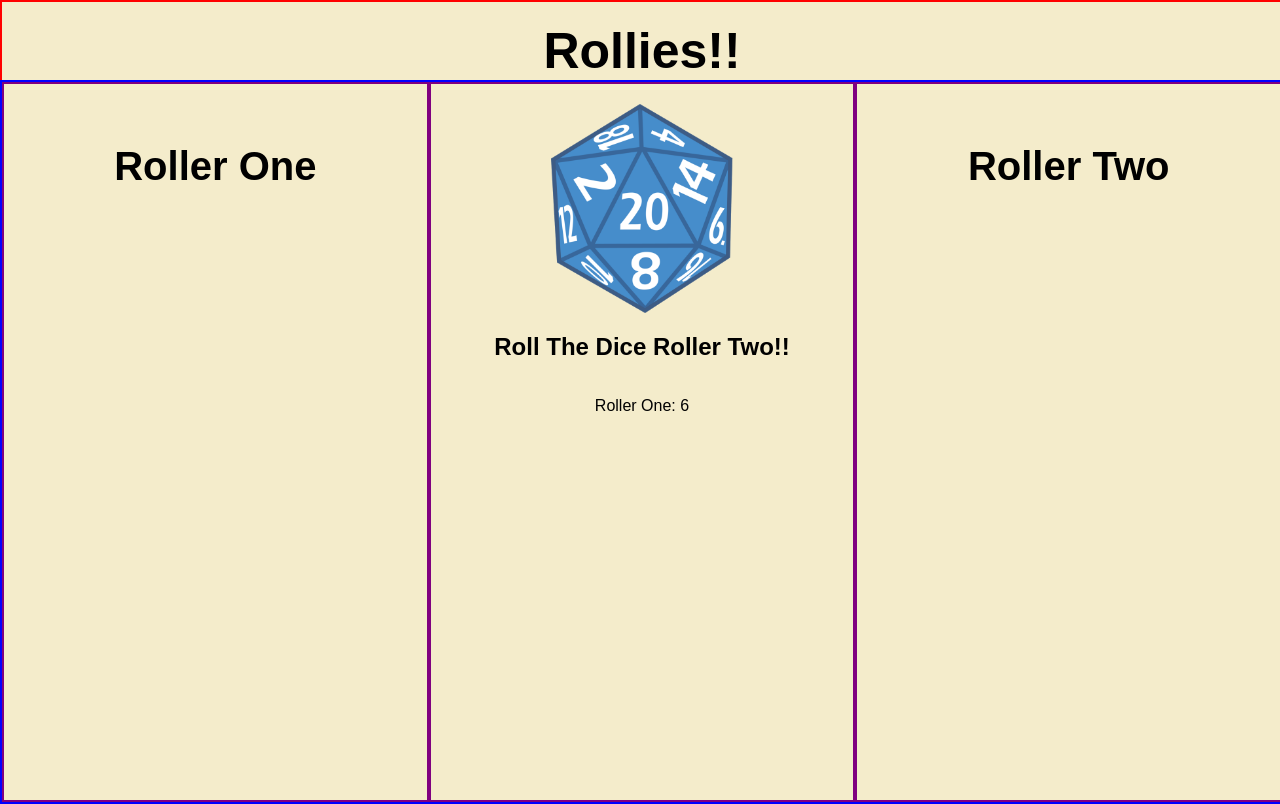
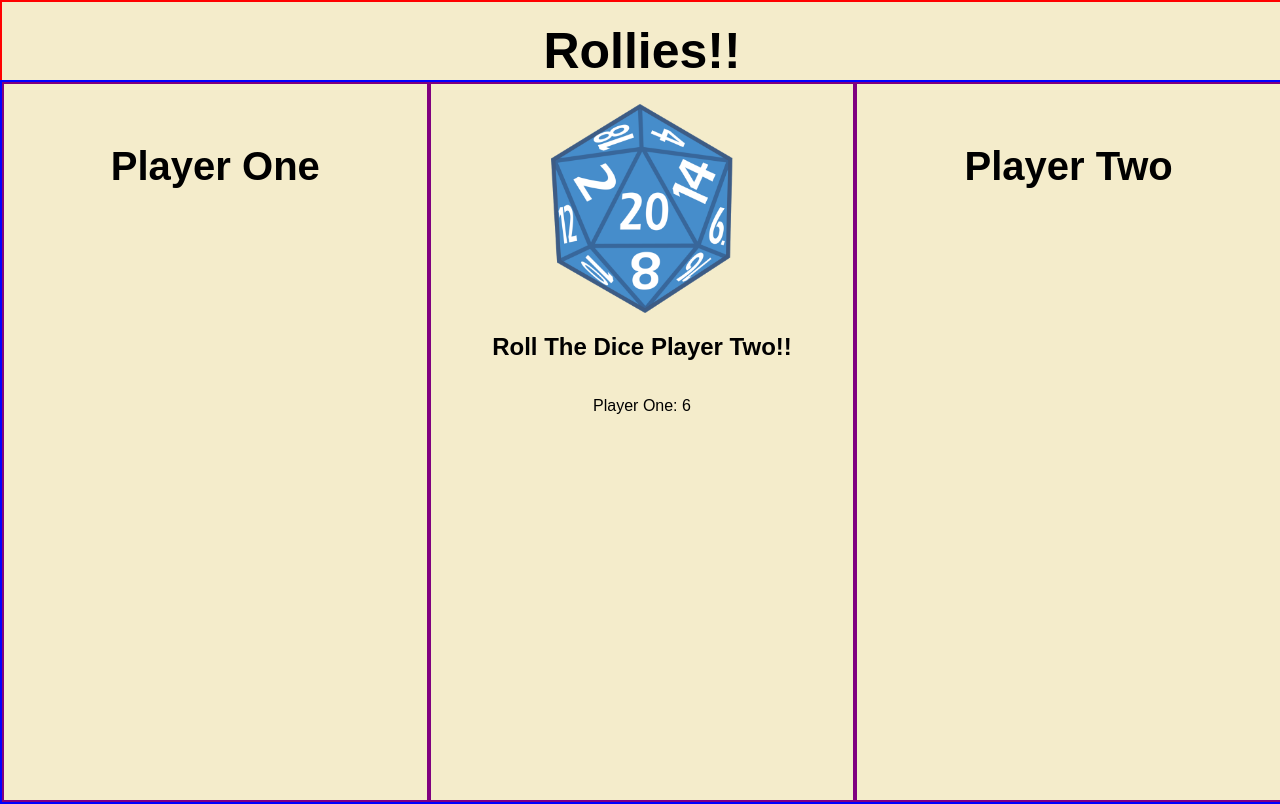
Before and after one commit to Jorgan612/Rollies, a React (Create React App) app: page / in a window 1280 px wide. Both pictures are taken after a click on the picture 642 px from the left and 208 px from the top of the page. Built offline with nearby package versions, Linux system fonts and the light colour scheme.

Commit message:
Update determine winner function. Add additional pseudocode for next problem.

```diff
--- a/src/Components/App.js
+++ b/src/Components/App.js
@@ -23,29 +23,25 @@ const App = () => {
       setIsPlayerOneTurn(true);
       determineWinner();
     }
-    // if (playerOneRoll && playerTwoRoll) {
-      // This conditional will not be looked at until the next click  find a way to determine if player 1 and 2 BOTH have rolled AND then display winner before next Dice roll.
-      // setTimeout maybe?
-    //   console.log('determine winner condition met?')
-    //   determineWinner();
-    // }
   };
 
   const determineWinner = () => {
-    // conditional might be broken, test again
-
-
-    if ((playerOneRoll && playerTwoRoll) && playerOneRoll > playerTwoRoll) {
+    // better BUT now the winningPlayer is off / inaccurate
+    // will only sometimes say player two wins!
+    // draw condition written BUT will also show draw if you click too quickly and one of the values is still Null.
+    // setTimeout is not preventing additional clicks
+    // and if clicked during set timeout the new roll for the next player is cleared at the end of the setTimeout.
+    if (playerOneRoll > playerTwoRoll) {
       setWinningPlayer('Roller One Wins!');
-      console.log('player one wins!')
-    } else {
+    } else if (playerOneRoll < playerTwoRoll) {
       setWinningPlayer('Roller Two Wins!');
-      console.log('player two wins!!!')
+    } else if (playerOneRoll === playerTwoRoll) {
+      setWinningPlayer('DRAW!');
     }
     setTimeout(() => {
-      console.log("Delayed for 1 second.");
       setPlayerOneRoll(null);
       setPlayerTwoRoll(null);
+      setWinningPlayer('');
     }, "2000")
 
   }
@@ -55,18 +51,18 @@ return (
     <h1 className='rollies-title title'>Rollies!!</h1>
     <div className='all-sections-div'>
       <section className='player-one-section'>
-        <h1 className='player-one-title title'>Roller One</h1>
-        <p>{}</p>
+        <h1 className='player-one-title title'>Player One</h1>
+        {!playerWins.playerTwoWins && <p>Total Wins: {}</p>}
       </section>
       <section className='center-section'>
         <img className='blue-dice-png-button' src={dice} alt='red 20 sided polyhedral dice' onClick={getDiceRoll}/>
-        {isPlayerOneTurn ? <h2 className='title'>Roll The Dice Roller One!!</h2> : <h2 className='title'>Roll The Dice Roller Two!!</h2>}
-        {playerOneRoll && <p className='current-roll'>Roller One: {playerOneRoll}</p>}
-        {playerTwoRoll && <p className='current-roll'>Roller Two: {playerTwoRoll}</p>}
-        {winningPlayer && <h3>{winningPlayer}</h3>}
+        {isPlayerOneTurn ? <h2 className='title'>Roll The Dice Player One!!</h2> : <h2 className='title'>Roll The Dice Player Two!!</h2>}
+        {playerOneRoll && <p className='current-roll'>Player One: {playerOneRoll}</p>}
+        {playerTwoRoll && <p className='current-roll'>Player Two: {playerTwoRoll}</p>}
+        {winningPlayer ? <h3>{winningPlayer}</h3> : <p></p>}
       </section>
       <section className='player-two-section'>
-        <h1 className='player-two-title title'>Roller Two</h1>
+        <h1 className='player-two-title title'>Player Two</h1>
         {!playerWins.playerTwoWins && <p>Total Wins: {}</p>}
       </section>
     </div>
```
